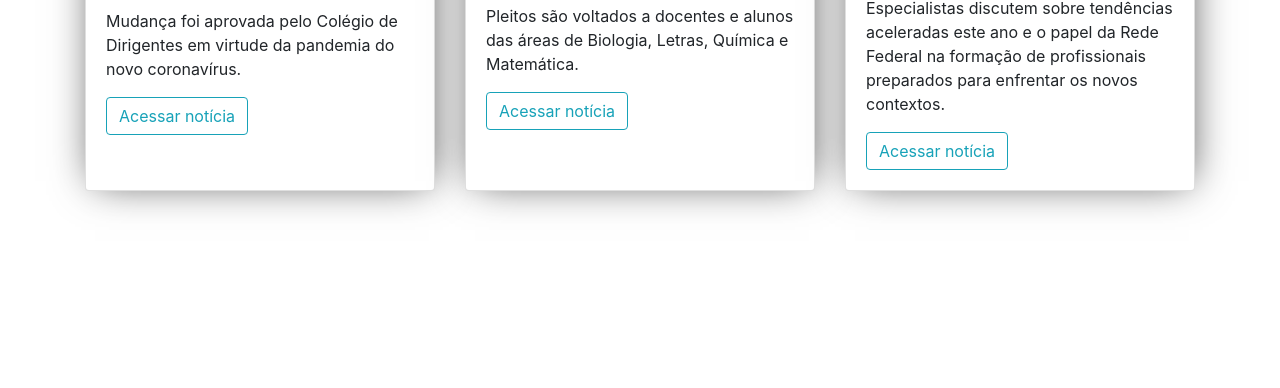
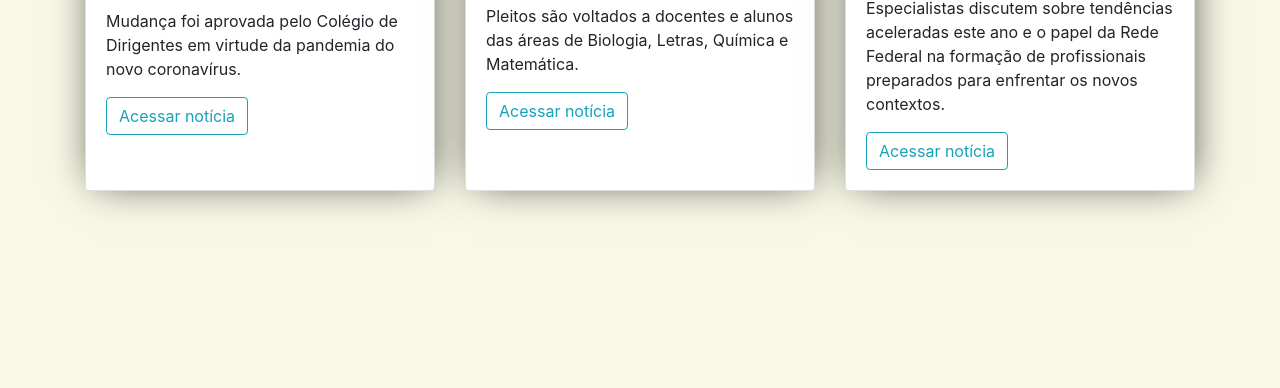
Before and after one commit to eikefab/portal-de-noticias, a plain HTML site: page index.html in a window 1280 px wide. Shown: the part 412-800 px from the top of the page. Drawn offline with nearby package versions, Linux system fonts and the light colour scheme.

Commit message:
correçoes finais

```diff
--- a/styles/index.css
+++ b/styles/index.css
@@ -3,7 +3,7 @@
 body {
     margin: 0;
     padding: 0;
-    /* background-color: rgb(255, 254, 236); */
+    background-color: rgb(248, 248, 230);
 }
 
 div[class="card mb-4"] {
```
Also changed, not shown: noticias/3.html (+1 -1 lines).
